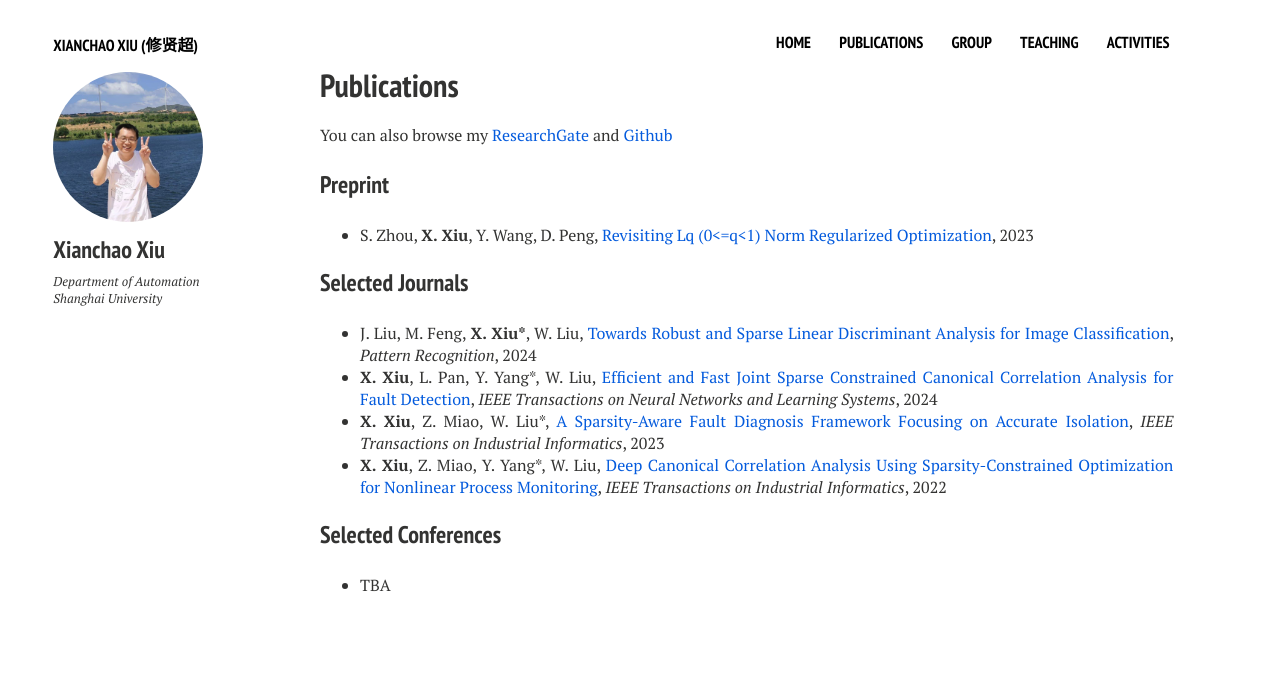
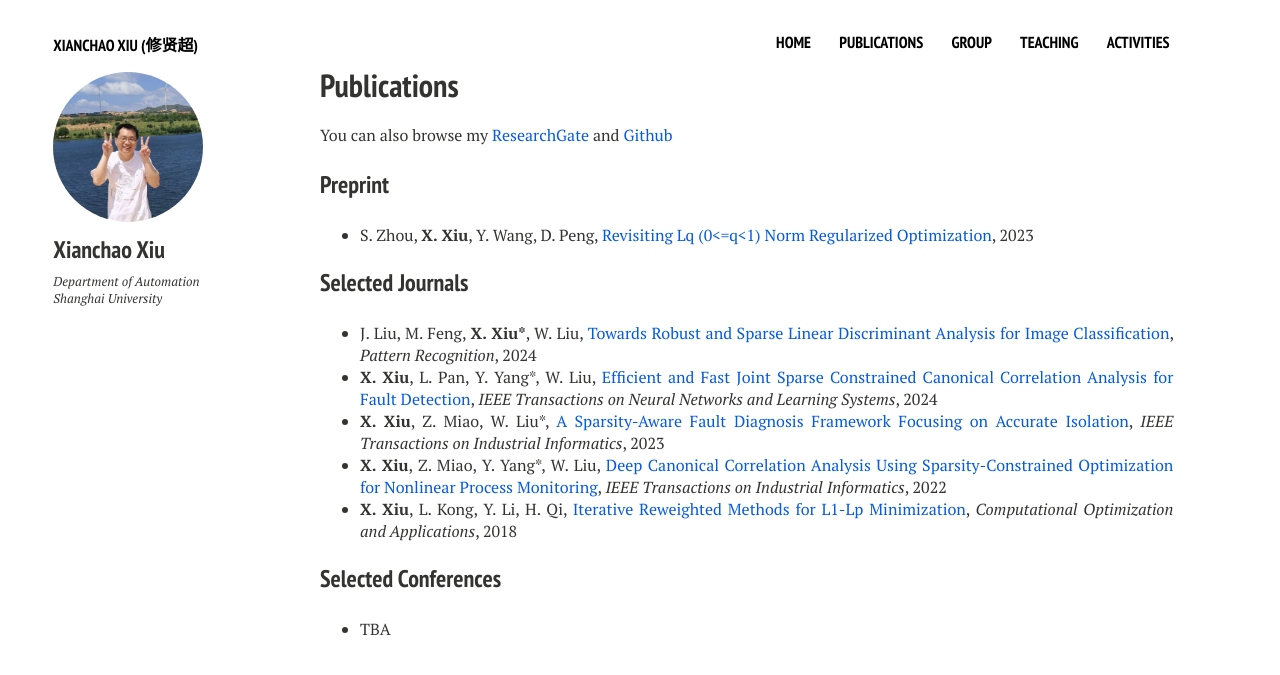
Before and after one commit to xianchaoxiu/xianchaoxiu.github.io, a Jekyll site: the page built from publications/index.md, in a window 1280 px wide. Shown: the top 675 px of the page. Built offline with Jekyll 4.4.1, drawn with Linux system fonts in a browser that asks for light colours; nearby versions of some CDN libraries.

Commit message:
Update index.md

```diff
--- a/publications/index.md
+++ b/publications/index.md
@@ -25,6 +25,9 @@ You can also browse my <a href="https://www.researchgate.net/profile/Xianchao-Xi
 * <b>X. Xiu</b>, L. Pan, Y. Yang*, W. Liu, <a href="https://ieeexplore.ieee.org/document/9887978" class="textlink" target="_blank">Efficient and Fast Joint Sparse Constrained Canonical Correlation Analysis for Fault Detection</a>, <i>IEEE Transactions on Neural Networks and Learning Systems</i>, 2024  <be>
 * <b>X. Xiu</b>, Z. Miao, W. Liu*, <a href="https://ieeexplore.ieee.org/abstract/document/10091146" class="textlink" target="_blank">A Sparsity-Aware Fault Diagnosis Framework Focusing on Accurate Isolation</a>, <i>IEEE Transactions on Industrial Informatics</i>, 2023 <br>
 * <b>X. Xiu</b>, Z. Miao, Y. Yang*, W. Liu, <a href="https://ieeexplore.ieee.org/document/9583864" class="textlink" target="_blank">Deep Canonical Correlation Analysis Using Sparsity-Constrained Optimization for Nonlinear Process Monitoring</a>, <i>IEEE Transactions on Industrial Informatics</i>, 2022  <be>
+* <b>X. Xiu</b>, L. Kong, Y. Li, H. Qi, <a href="http://dx.doi.org/10.1007/s10589-017-9977-7" class="textlink" target="_blank">Iterative Reweighted Methods for L1-Lp Minimization</a>, <i>Computational Optimization and Applications</i>, 2018  <be>
+
+
 
 
 
```
